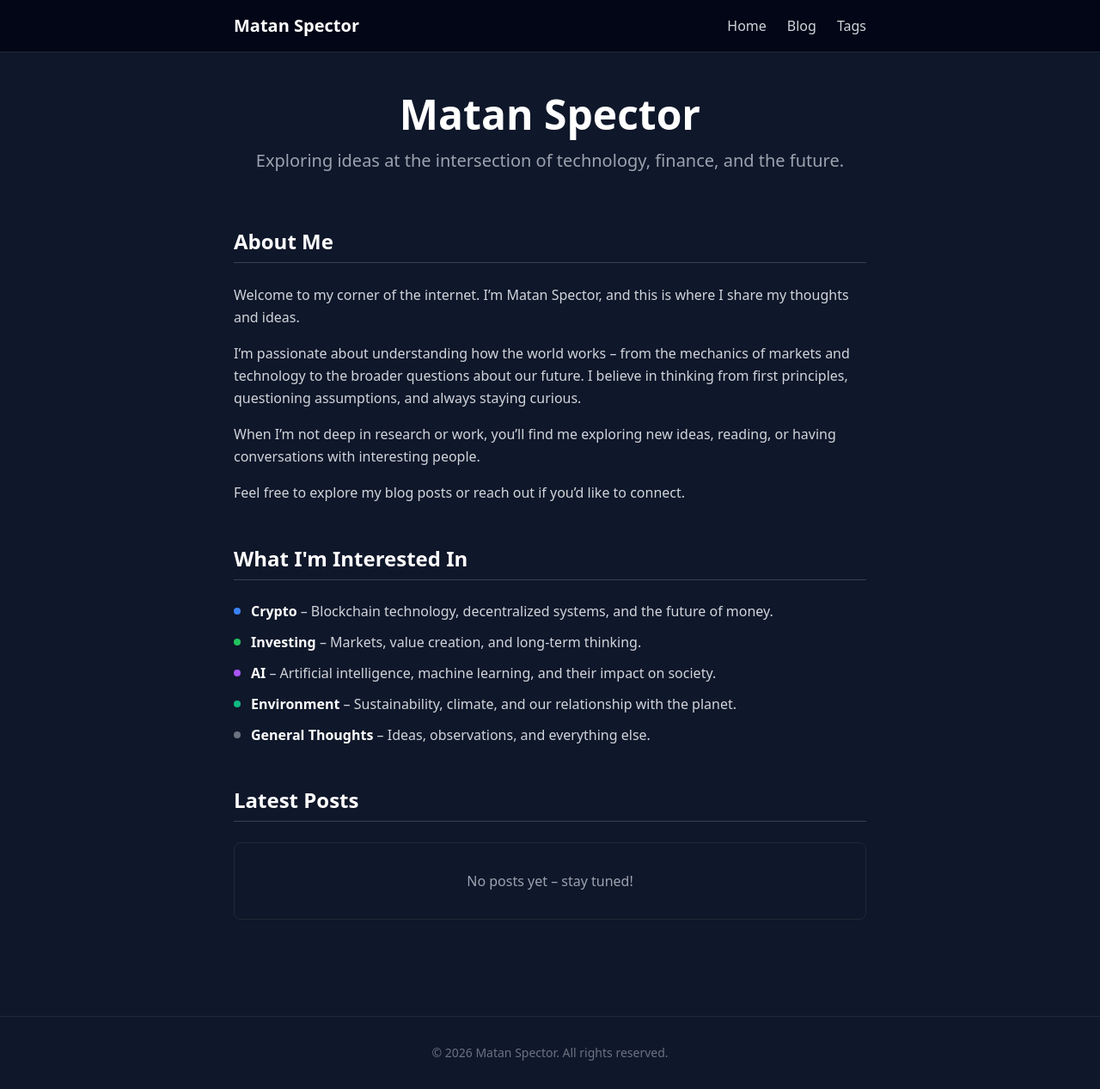
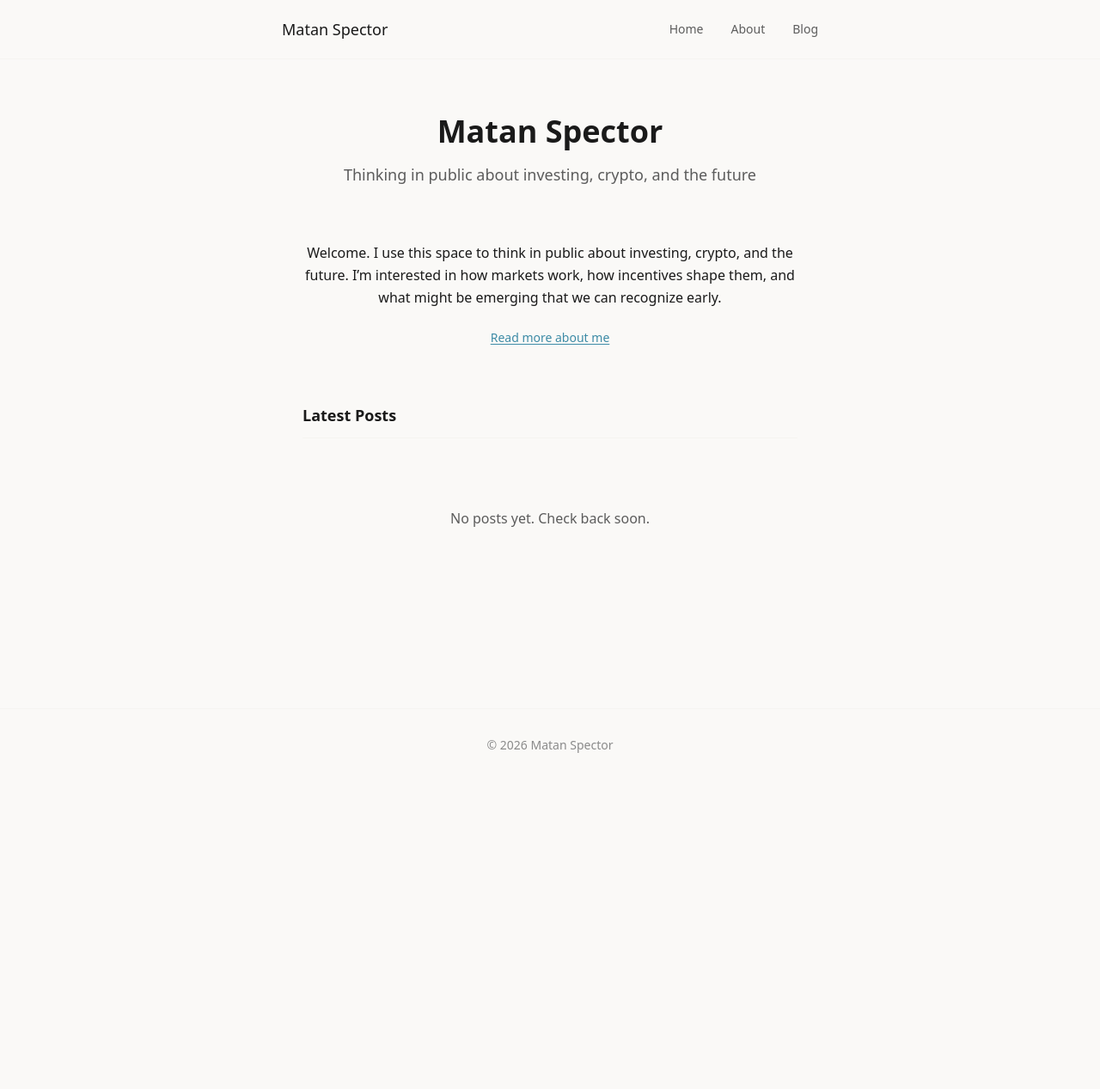
Before and after one commit to matantor/matantor.github.io, a Jekyll site: the page built from index.md, in a window 1280 px wide. Shown: the whole page at 86% size. Built offline with Jekyll 4.4.1, drawn with Linux system fonts in a browser that asks for light colours; nearby versions of some CDN libraries; after the commit the page ends 909 px from its top, so only the background shows below that.

Commit message:
Add About page and update layouts

```diff
--- a/_layouts/default.html
+++ b/_layouts/default.html
@@ -11,58 +11,80 @@
       theme: {
         extend: {
           colors: {
-            dark: '#0f172a',
-            darker: '#020617',
-          }
+            sand: '#faf9f7',
+            stone: '#f5f4f1',
+            sea: {
+              50: '#f0f7fa',
+              100: '#dceef4',
+              200: '#b8dce9',
+              400: '#6ab0c7',
+              600: '#3d8ba6',
+              700: '#2d6b82',
+            },
+            ink: '#1a1a1a',
+            muted: '#5c5c5c',
+            subtle: '#8a8a8a',
+          },
+          fontFamily: {
+            sans: ['system-ui', '-apple-system', 'BlinkMacSystemFont', 'Segoe UI', 'Roboto', 'sans-serif'],
+          },
         }
       }
     }
   </script>
   <style type="text/tailwindcss">
+    @layer base {
+      html {
+        @apply antialiased;
+      }
+      body {
+        @apply text-ink leading-relaxed;
+      }
+    }
     @layer utilities {
       .prose-custom h1, .prose-custom h2, .prose-custom h3 {
-        @apply text-white font-bold mt-8 mb-4;
+        @apply text-ink font-semibold mt-8 mb-4;
       }
-      .prose-custom h1 { @apply text-3xl; }
-      .prose-custom h2 { @apply text-2xl; }
-      .prose-custom h3 { @apply text-xl; }
-      .prose-custom p { @apply mb-4 leading-relaxed; }
+      .prose-custom h1 { @apply text-2xl; }
+      .prose-custom h2 { @apply text-xl; }
+      .prose-custom h3 { @apply text-lg; }
+      .prose-custom p { @apply mb-6 leading-[1.75] text-ink; }
       .prose-custom ul, .prose-custom ol { @apply mb-4 pl-6; }
       .prose-custom li { @apply mb-2; }
-      .prose-custom a { @apply text-blue-400 hover:text-blue-300 underline; }
-      .prose-custom blockquote { @apply border-l-4 border-gray-600 pl-4 italic text-gray-400 my-4; }
-      .prose-custom code { @apply bg-gray-800 px-1.5 py-0.5 rounded text-sm; }
-      .prose-custom pre { @apply bg-gray-800 p-4 rounded-lg overflow-x-auto my-4; }
+      .prose-custom a { @apply text-sea-600 hover:text-sea-700 underline underline-offset-2; }
+      .prose-custom blockquote { @apply border-l-2 border-sea-200 pl-4 italic text-muted my-6; }
+      .prose-custom code { @apply bg-stone px-1.5 py-0.5 rounded text-sm; }
+      .prose-custom pre { @apply bg-stone p-4 rounded-lg overflow-x-auto my-4; }
       .prose-custom pre code { @apply bg-transparent p-0; }
     }
   </style>
 </head>
-<body class="bg-dark text-gray-200 min-h-screen">
+<body class="bg-sand min-h-screen">
   <!-- Navigation -->
-  <nav class="bg-darker border-b border-gray-800">
-    <div class="max-w-3xl mx-auto px-4 py-4">
+  <nav class="border-b border-stone">
+    <div class="max-w-2xl mx-auto px-6 py-5">
       <div class="flex items-center justify-between">
-        <a href="{{ '/' | relative_url }}" class="text-xl font-bold text-white hover:text-gray-300">
+        <a href="{{ '/' | relative_url }}" class="text-lg font-medium text-ink hover:text-muted transition-colors">
           {{ site.title }}
         </a>
-        <div class="flex gap-6">
-          <a href="{{ '/' | relative_url }}" class="text-gray-300 hover:text-white transition-colors">Home</a>
-          <a href="{{ '/blog/' | relative_url }}" class="text-gray-300 hover:text-white transition-colors">Blog</a>
-          <a href="{{ '/tags/' | relative_url }}" class="text-gray-300 hover:text-white transition-colors">Tags</a>
+        <div class="flex gap-8">
+          <a href="{{ '/' | relative_url }}" class="text-muted hover:text-ink transition-colors text-sm">Home</a>
+          <a href="{{ '/about/' | relative_url }}" class="text-muted hover:text-ink transition-colors text-sm">About</a>
+          <a href="{{ '/blog/' | relative_url }}" class="text-muted hover:text-ink transition-colors text-sm">Blog</a>
         </div>
       </div>
     </div>
   </nav>
 
   <!-- Main Content -->
-  <main class="max-w-3xl mx-auto px-4 py-12">
+  <main class="max-w-2xl mx-auto px-6 py-16">
     {{ content }}
   </main>
 
   <!-- Footer -->
-  <footer class="border-t border-gray-800 mt-16">
-    <div class="max-w-3xl mx-auto px-4 py-8 text-center text-gray-500 text-sm">
-      &copy; {{ 'now' | date: '%Y' }} {{ site.title }}. All rights reserved.
+  <footer class="border-t border-stone mt-24">
+    <div class="max-w-2xl mx-auto px-6 py-8 text-center text-subtle text-sm">
+      &copy; {{ 'now' | date: '%Y' }} {{ site.title }}
     </div>
   </footer>
 </body>
--- a/_layouts/home.html
+++ b/_layouts/home.html
@@ -4,64 +4,39 @@ layout: default
 
 <!-- Hero Section -->
 <section class="text-center mb-16">
-  <h1 class="text-4xl md:text-5xl font-bold text-white mb-4">{{ site.title }}</h1>
-  <p class="text-xl text-gray-400">Exploring ideas at the intersection of technology, finance, and the future.</p>
+  <h1 class="text-3xl md:text-4xl font-semibold text-ink mb-4">{{ site.title }}</h1>
+  <p class="text-lg text-muted">Thinking in public about investing, crypto, and the future</p>
 </section>
 
-<!-- About Section -->
-<section class="mb-12">
-  <h2 class="text-2xl font-bold text-white mb-6 pb-2 border-b border-gray-700">About Me</h2>
-  <div class="prose-custom text-gray-300">
+<!-- Brief Intro -->
+<section class="mb-16 max-w-xl mx-auto text-center">
+  <p class="text-ink leading-relaxed">
     {{ content }}
-  </div>
-</section>
-
-<!-- Interests Section -->
-<section class="mb-12">
-  <h2 class="text-2xl font-bold text-white mb-6 pb-2 border-b border-gray-700">What I'm Interested In</h2>
-  <ul class="space-y-3">
-    <li class="flex items-start gap-3">
-      <span class="inline-block w-2 h-2 bg-blue-500 rounded-full mt-2"></span>
-      <span class="text-gray-300"><strong class="text-white">Crypto</strong> – Blockchain technology, decentralized systems, and the future of money.</span>
-    </li>
-    <li class="flex items-start gap-3">
-      <span class="inline-block w-2 h-2 bg-green-500 rounded-full mt-2"></span>
-      <span class="text-gray-300"><strong class="text-white">Investing</strong> – Markets, value creation, and long-term thinking.</span>
-    </li>
-    <li class="flex items-start gap-3">
-      <span class="inline-block w-2 h-2 bg-purple-500 rounded-full mt-2"></span>
-      <span class="text-gray-300"><strong class="text-white">AI</strong> – Artificial intelligence, machine learning, and their impact on society.</span>
-    </li>
-    <li class="flex items-start gap-3">
-      <span class="inline-block w-2 h-2 bg-emerald-500 rounded-full mt-2"></span>
-      <span class="text-gray-300"><strong class="text-white">Environment</strong> – Sustainability, climate, and our relationship with the planet.</span>
-    </li>
-    <li class="flex items-start gap-3">
-      <span class="inline-block w-2 h-2 bg-gray-500 rounded-full mt-2"></span>
-      <span class="text-gray-300"><strong class="text-white">General Thoughts</strong> – Ideas, observations, and everything else.</span>
-    </li>
-  </ul>
+  </p>
+  <a href="{{ '/about/' | relative_url }}" class="inline-block mt-6 text-sea-600 hover:text-sea-700 text-sm underline underline-offset-2">
+    Read more about me
+  </a>
 </section>
 
 <!-- Latest Posts Section -->
-<section>
-  <h2 class="text-2xl font-bold text-white mb-6 pb-2 border-b border-gray-700">Latest Posts</h2>
-  {% assign recent_posts = site.posts | slice: 0, 3 %}
+<section class="max-w-xl mx-auto">
+  <h2 class="text-lg font-semibold text-ink mb-8 pb-3 border-b border-stone">Latest Posts</h2>
+  {% assign recent_posts = site.posts | slice: 0, 5 %}
   {% if recent_posts.size > 0 %}
-    <div class="space-y-6">
+    <div class="space-y-8">
       {% for post in recent_posts %}
-        <article class="border border-gray-800 rounded-lg p-6 hover:border-gray-700 transition-colors">
-          <h3 class="text-xl font-semibold mb-2">
-            <a href="{{ post.url | relative_url }}" class="text-white hover:text-blue-400 transition-colors">
+        <article>
+          <h3 class="text-base font-medium mb-1">
+            <a href="{{ post.url | relative_url }}" class="text-ink hover:text-sea-600 transition-colors">
               {{ post.title }}
             </a>
           </h3>
-          <p class="text-sm text-gray-500 mb-3">{{ post.date | date: "%B %d, %Y" }}</p>
-          <p class="text-gray-400">{{ post.excerpt | strip_html | truncatewords: 30 }}</p>
+          <p class="text-sm text-subtle mb-2">{{ post.date | date: "%B %d, %Y" }}</p>
+          <p class="text-muted text-sm leading-relaxed">{{ post.excerpt | strip_html | truncatewords: 30 }}</p>
           {% if post.tags.size > 0 %}
-            <div class="flex flex-wrap gap-2 mt-4">
+            <div class="flex flex-wrap gap-2 mt-3">
               {% for tag in post.tags %}
-                <a href="{{ '/tags/' | relative_url }}#tag-{{ tag }}" class="text-xs bg-gray-800 text-gray-300 px-2 py-1 rounded hover:bg-gray-700 transition-colors">
+                <a href="{{ '/tags/' | relative_url }}#tag-{{ tag }}" class="text-xs text-subtle hover:text-muted transition-colors">
                   {{ tag }}
                 </a>
               {% endfor %}
@@ -71,8 +46,8 @@ layout: default
       {% endfor %}
     </div>
   {% else %}
-    <p class="text-gray-400 text-center py-8 border border-gray-800 rounded-lg">
-      No posts yet – stay tuned!
+    <p class="text-muted text-center py-12">
+      No posts yet. Check back soon.
     </p>
   {% endif %}
 </section>
--- a/index.md
+++ b/index.md
@@ -1,12 +1,6 @@
 ---
 layout: home
-title: About
+title: Home
 ---
 
-Welcome to my corner of the internet. I'm Matan Spector, and this is where I share my thoughts and ideas.
-
-I'm passionate about understanding how the world works – from the mechanics of markets and technology to the broader questions about our future. I believe in thinking from first principles, questioning assumptions, and always staying curious.
-
-When I'm not deep in research or work, you'll find me exploring new ideas, reading, or having conversations with interesting people.
-
-Feel free to explore my blog posts or reach out if you'd like to connect.
+Welcome. I use this space to think in public about investing, crypto, and the future. I'm interested in how markets work, how incentives shape them, and what might be emerging that we can recognize early.
```
Also changed, not shown: _layouts/about.html (added, +16 -0 lines), _layouts/post.html (+11 -22 lines), about.html (added, +13 -0 lines), blog.html (+16 -12 lines), tags.html (+14 -12 lines).
